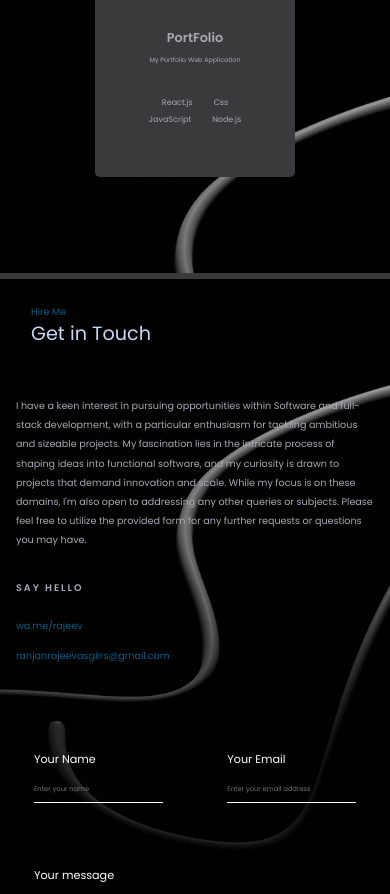
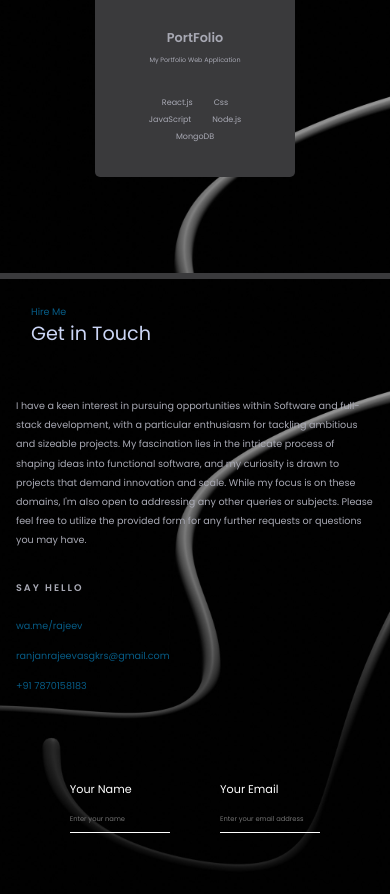
Before and after one commit to rajeevrazz28/Portfolio_, a React app: page / in a window 390 px wide. Shown: the part 4168-5062 px from the top of the page. Built offline with nearby package versions, Linux system fonts and the light colour scheme.

Commit message:
correction

```diff
--- a/public/index.html
+++ b/public/index.html
@@ -1,19 +1,11 @@
-<!--  <!DOCTYPE html>
+<!-- <!DOCTYPE html> -->
 <html lang="en">
   <head>
-    <meta charset="utf-8" />
-    <meta name="viewport" content="width=device-width", initial-scale="1" />
-    <meta name="theme-color" content="#000000" />
-    Primary Meta Tags -->
-    <title>Rajeev Ranjan | Softwere Developer</title>
-
-
     <link rel="shortcut icon" href="./creation.png" type="image/x-icon" />
-    <title> </title>
+    <title>Rajeev Ranjan | Softwere Developer </title>
   </head>
   <body>
-
+    <noscript>You need to enable JavaScript to run this app.</noscript>
     <div id="root"></div>
-
   </body>
 </html>
--- a/src/components/Contact.js
+++ b/src/components/Contact.js
@@ -11,8 +11,6 @@ const Contact = () => {
         email:'',
 
     });
-    // const [email, setEmail] = useState('');
-    // const [content, setContent] = useState('');
     const handleInputChange = (event) => {
         const { name, value } = event.target;
         setData((prevData) => ({
@@ -21,19 +19,12 @@ const Contact = () => {
         }));
       };
 
-    // const reset =()=>{
-    //     setContent('');
-    //     setName('');
-    //     setEmail('');
-
-    // }
-
     const handleSubmit = async (e) => {
 
         e.preventDefault();
        try {
-        const response = await axios.post('http://localhost:5000/api/submit',  data );
-        console.log('User added:', response.data);
+        await axios.post('https://poortfolio.onrender.com/api/submit',  data );
+        // console.log('User added:', response.data);
         setData({ name: '', email: '', content: '', });
       } catch (error) {
         console.error('Error adding user:', error);
@@ -73,6 +64,7 @@ const Contact = () => {
                             <p>Say Hello</p>
                             <Link className='hello-links' to="//wa.me/+917870158183" target='_blank'>wa.me/rajeev</Link>
                             <a className='hello-links' href="mailto:ranjanrajeevasgkrs@gmail.com" >ranjanrajeevasgkrs@gmail.com</a>
+                            <Link className='hello-links' to="//wa.me/+917870158183" target='_blank'>+91 7870158183</Link>
                         </div>
                     </motion.div>
                     <motion.div className="right-box" initial={{opacity: 0, y: '50px'}} whileInView={verticalLeft}>
--- a/src/components/navbar/NavLinks.js
+++ b/src/components/navbar/NavLinks.js
@@ -10,8 +10,7 @@ const NavLinks = ({handleNav}) => {
         <li onClick={handleNav} ><Link  to="//twitter.com/_r4zz__" target='_blank' className='nav-link'><FaTwitter /></Link></li>
         <li onClick={handleNav} ><Link  to="//www.linkedin.com/in/rajeev-ranjan-916a551a4" target='_blank' className='nav-link'><FaLinkedin /></Link></li>
         <li onClick={handleNav} ><Link  to="//github.com/rajeevrazz28" target='_blank' className='nav-link'><BsGithub /></Link></li>
-        {/* <li onClick={handleNav} ><Link  to="//www.instagram.com/pjp_concepts" target='_blank' className='nav-link'><FaInstagram /></Link></li> */}
-        <li onClick={handleNav} ><Link  to="//mailto:ranjanrajeevasgkrs@gmail.com" target='_blank' className='nav-link'><BiEnvelope /></Link></li>
+        <li onClick={handleNav} ><a  href="mailto:ranjanrajeevasgkrs@gmail.com" className='nav-link'><BiEnvelope /></a></li>
   </ul>
   )
 };
--- a/src/data/WorkData.js
+++ b/src/data/WorkData.js
@@ -23,8 +23,8 @@ export const WorkData = [
 	{
 		title: "PortFolio",
 		desc: "My Portfolio Web Application",
-		tech: ["React.js", "Css","JavaScript", "Node.js"],
-		gitlink: "//github.com/rajeevrazz28",
-		site: "//",
+		tech: ["React.js", "Css","JavaScript", "Node.js","MongoDB"],
+		gitlink: "//github.com/rajeevrazz28/Portfolio_",
+		site: "//r4zz-portfolio.netlify.app/",
 	},
 ];
--- a/src/styles/Contact.css
+++ b/src/styles/Contact.css
@@ -93,7 +93,7 @@ input, textarea {
 }
 
 /* Media Queries */
-@media screen and (max-width: 900px) {
+@media screen and (max-width: 1000px) {
     .contact-box {
         display: grid;
         grid-template-columns: 1fr;
@@ -104,14 +104,28 @@ input, textarea {
         width: 90%;
         margin: 0 auto;
     }
+    .contact-heading p,.contact-hello p,.hello-links, input, textarea {
+        font-size: 80%;
+        width: auto;
+    }
 }
 
-@media screen and (max-width: 550px) {
+@media screen and (max-width: 650px) {
     .contact-heading p,.contact-hello p,.hello-links, input, textarea {
         font-size: 60%;
     }
+    .contact-box {
+        display:grid;
+       grid-template-columns: 1fr;
+        row-gap: 5rem;
+    }
 
     .right-box {
+        width: 70%;
         font-size: 70%;
+        margin: auto;
+    }
+    .contact-heading p {
+        width: auto;
     }
 }
```
Also changed, not shown: public/favicon.png (deleted), 2 other files.
